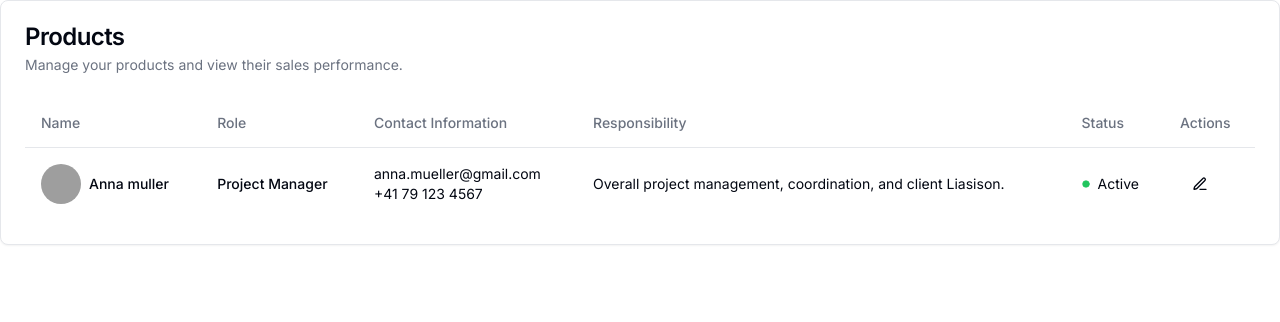
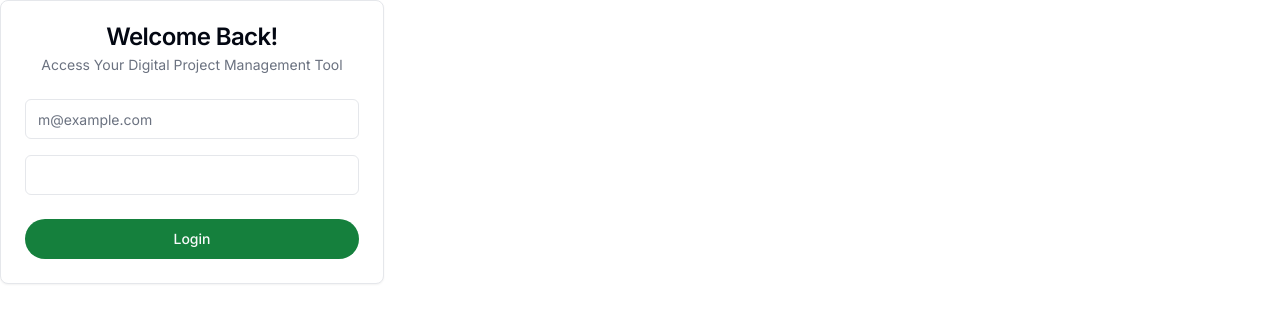
Before and after one commit to ait-varun/Shadcn-components, a Next.js app: page / in a window 1280 px wide. Shown: the top 322 px of the page. Built offline with nearby package versions, Linux system fonts and the light colour scheme; grey boxes are pictures that could not be loaded.

Commit message:
added new form

```diff
--- a/package.json
+++ b/package.json
@@ -9,10 +9,12 @@
     "lint": "next lint"
   },
   "dependencies": {
+    "@hookform/resolvers": "^3.3.4",
     "@radix-ui/react-accordion": "^1.1.2",
     "@radix-ui/react-avatar": "^1.0.4",
     "@radix-ui/react-dialog": "^1.0.5",
     "@radix-ui/react-dropdown-menu": "^2.0.6",
+    "@radix-ui/react-label": "^2.0.2",
     "@radix-ui/react-slot": "^1.0.2",
     "class-variance-authority": "^0.7.0",
     "clsx": "^2.1.0",
@@ -20,10 +22,12 @@
     "next": "14.1.4",
     "react": "^18",
     "react-dom": "^18",
+    "react-hook-form": "^7.51.2",
     "recharts": "^2.12.4",
     "tailwind-merge": "^2.2.2",
     "tailwindcss-animate": "^1.0.7",
-    "vaul": "^0.9.0"
+    "vaul": "^0.9.0",
+    "zod": "^3.22.4"
   },
   "devDependencies": {
     "@types/node": "^20",
--- a/src/app/page.tsx
+++ b/src/app/page.tsx
@@ -5,6 +5,9 @@
 import { Button } from "@/components/ui/button";
 import { Plus } from "lucide-react";
 import Products from "@/components/Products";
+import { Card } from "@/components/ui/card";
+import LoginForm from "@/components/Login-form";
+
 export const accordianListItems: accordianList[] = [
   {
     id: "1",
@@ -34,7 +37,10 @@
         Add New Member
         <Plus className="h-4 w-4 ml-3" />
       </Button> */}
-      <Products />
+      {/* <Products /> */}
+      <div className="">
+        <LoginForm />
+      </div>
       {/* <AccordionTab accordianList={accordianListItems} /> */}
     </>
   );
--- /dev/null
+++ b/src/components/Login-form.tsx
@@ -0,0 +1,41 @@
+"use client";
+
+import { Button } from "@/components/ui/button";
+import {
+  Card,
+  CardContent,
+  CardDescription,
+  CardFooter,
+  CardHeader,
+  CardTitle,
+} from "@/components/ui/card";
+import { Input } from "@/components/ui/input";
+import { Label } from "@/components/ui/label";
+
+export default function LoginForm() {
+  return (
+    <Card className="w-full max-w-sm">
+      <CardHeader>
+        <CardTitle className="text-center">Welcome Back!</CardTitle>
+        <CardDescription className="text-center">
+          Access Your Digital Project Management Tool
+        </CardDescription>
+      </CardHeader>
+      <CardContent className="grid gap-4">
+        <div className="grid gap-2">
+          <Input id="email" type="email" placeholder="m@example.com" required />
+        </div>
+        <div className="grid gap-2">
+          <Input id="password" type="password" required />
+        </div>
+      </CardContent>
+      <CardFooter>
+        <Button
+          className="w-full bg-green-700 rounded-full"
+          variant={"default"}>
+          Login
+        </Button>
+      </CardFooter>
+    </Card>
+  );
+}
--- a/src/components/Products.tsx
+++ b/src/components/Products.tsx
@@ -1,6 +1,5 @@
 "use client";
 
-import Image from "next/image";
 import { LucideEdit3, Circle } from "lucide-react";
 
 import { Badge } from "@/components/ui/badge";
@@ -74,7 +73,7 @@
                 <TableCell>
                   <div className="flex items-center space-x-2">
                     <Circle
-                      className="h-2 w-2 text-green-500"
+                      className="h-3 w-3 text-green-500"
                       fill="currentColor"
                     />
                     <span>Active</span>
--- /dev/null
+++ b/src/components/ui/form.tsx
@@ -0,0 +1,176 @@
+import * as React from "react"
+import * as LabelPrimitive from "@radix-ui/react-label"
+import { Slot } from "@radix-ui/react-slot"
+import {
+  Controller,
+  ControllerProps,
+  FieldPath,
+  FieldValues,
+  FormProvider,
+  useFormContext,
+} from "react-hook-form"
+
+import { cn } from "@/lib/utils"
+import { Label } from "@/components/ui/label"
+
+const Form = FormProvider
+
+type FormFieldContextValue<
+  TFieldValues extends FieldValues = FieldValues,
+  TName extends FieldPath<TFieldValues> = FieldPath<TFieldValues>
+> = {
+  name: TName
+}
+
+const FormFieldContext = React.createContext<FormFieldContextValue>(
+  {} as FormFieldContextValue
+)
+
+const FormField = <
+  TFieldValues extends FieldValues = FieldValues,
+  TName extends FieldPath<TFieldValues> = FieldPath<TFieldValues>
+>({
+  ...props
+}: ControllerProps<TFieldValues, TName>) => {
+  return (
+    <FormFieldContext.Provider value={{ name: props.name }}>
+      <Controller {...props} />
+    </FormFieldContext.Provider>
+  )
+}
+
+const useFormField = () => {
+  const fieldContext = React.useContext(FormFieldContext)
+  const itemContext = React.useContext(FormItemContext)
+  const { getFieldState, formState } = useFormContext()
+
+  const fieldState = getFieldState(fieldContext.name, formState)
+
+  if (!fieldContext) {
+    throw new Error("useFormField should be used within <FormField>")
+  }
+
+  const { id } = itemContext
+
+  return {
+    id,
+    name: fieldContext.name,
+    formItemId: `${id}-form-item`,
+    formDescriptionId: `${id}-form-item-description`,
+    formMessageId: `${id}-form-item-message`,
+    ...fieldState,
+  }
+}
+
+type FormItemContextValue = {
+  id: string
+}
+
+const FormItemContext = React.createContext<FormItemContextValue>(
+  {} as FormItemContextValue
+)
+
+const FormItem = React.forwardRef<
+  HTMLDivElement,
+  React.HTMLAttributes<HTMLDivElement>
+>(({ className, ...props }, ref) => {
+  const id = React.useId()
+
+  return (
+    <FormItemContext.Provider value={{ id }}>
+      <div ref={ref} className={cn("space-y-2", className)} {...props} />
+    </FormItemContext.Provider>
+  )
+})
+FormItem.displayName = "FormItem"
+
+const FormLabel = React.forwardRef<
+  React.ElementRef<typeof LabelPrimitive.Root>,
+  React.ComponentPropsWithoutRef<typeof LabelPrimitive.Root>
+>(({ className, ...props }, ref) => {
+  const { error, formItemId } = useFormField()
+
+  return (
+    <Label
+      ref={ref}
+      className={cn(error && "text-red-500 dark:text-red-900", className)}
+      htmlFor={formItemId}
+      {...props}
+    />
+  )
+})
+FormLabel.displayName = "FormLabel"
+
+const FormControl = React.forwardRef<
+  React.ElementRef<typeof Slot>,
+  React.ComponentPropsWithoutRef<typeof Slot>
+>(({ ...props }, ref) => {
+  const { error, formItemId, formDescriptionId, formMessageId } = useFormField()
+
+  return (
+    <Slot
+      ref={ref}
+      id={formItemId}
+      aria-describedby={
+        !error
+          ? `${formDescriptionId}`
+          : `${formDescriptionId} ${formMessageId}`
+      }
+      aria-invalid={!!error}
+      {...props}
+    />
+  )
+})
+FormControl.displayName = "FormControl"
+
+const FormDescription = React.forwardRef<
+  HTMLParagraphElement,
+  React.HTMLAttributes<HTMLParagraphElement>
+>(({ className, ...props }, ref) => {
+  const { formDescriptionId } = useFormField()
+
+  return (
+    <p
+      ref={ref}
+      id={formDescriptionId}
+      className={cn("text-sm text-gray-500 dark:text-gray-400", className)}
+      {...props}
+    />
+  )
+})
+FormDescription.displayName = "FormDescription"
+
+const FormMessage = React.forwardRef<
+  HTMLParagraphElement,
+  React.HTMLAttributes<HTMLParagraphElement>
+>(({ className, children, ...props }, ref) => {
+  const { error, formMessageId } = useFormField()
+  const body = error ? String(error?.message) : children
+
+  if (!body) {
+    return null
+  }
+
+  return (
+    <p
+      ref={ref}
+      id={formMessageId}
+      className={cn("text-sm font-medium text-red-500 dark:text-red-900", className)}
+      {...props}
+    >
+      {body}
+    </p>
+  )
+})
+FormMessage.displayName = "FormMessage"
+
+export {
+  useFormField,
+  Form,
+  FormItem,
+  FormLabel,
+  FormControl,
+  FormDescription,
+  FormMessage,
+  FormField,
+}
--- /dev/null
+++ b/src/components/ui/input.tsx
@@ -0,0 +1,25 @@
+import * as React from "react"
+
+import { cn } from "@/lib/utils"
+
+export interface InputProps
+  extends React.InputHTMLAttributes<HTMLInputElement> {}
+
+const Input = React.forwardRef<HTMLInputElement, InputProps>(
+  ({ className, type, ...props }, ref) => {
+    return (
+      <input
+        type={type}
+        className={cn(
+          "flex h-10 w-full rounded-md border border-gray-200 bg-white px-3 py-2 text-sm ring-offset-white file:border-0 file:bg-transparent file:text-sm file:font-medium placeholder:text-gray-500 focus-visible:outline-none focus-visible:ring-2 focus-visible:ring-gray-950 focus-visible:ring-offset-2 disabled:cursor-not-allowed disabled:opacity-50 dark:border-gray-800 dark:bg-gray-950 dark:ring-offset-gray-950 dark:placeholder:text-gray-400 dark:focus-visible:ring-gray-300",
+          className
+        )}
+        ref={ref}
+        {...props}
+      />
+    )
+  }
+)
+Input.displayName = "Input"
+
+export { Input }
--- /dev/null
+++ b/src/components/ui/label.tsx
@@ -0,0 +1,26 @@
+"use client"
+
+import * as React from "react"
+import * as LabelPrimitive from "@radix-ui/react-label"
+import { cva, type VariantProps } from "class-variance-authority"
+
+import { cn } from "@/lib/utils"
+
+const labelVariants = cva(
+  "text-sm font-medium leading-none peer-disabled:cursor-not-allowed peer-disabled:opacity-70"
+)
+
+const Label = React.forwardRef<
+  React.ElementRef<typeof LabelPrimitive.Root>,
+  React.ComponentPropsWithoutRef<typeof LabelPrimitive.Root> &
+    VariantProps<typeof labelVariants>
+>(({ className, ...props }, ref) => (
+  <LabelPrimitive.Root
+    ref={ref}
+    className={cn(labelVariants(), className)}
+    {...props}
+  />
+))
+Label.displayName = LabelPrimitive.Root.displayName
+
+export { Label }
```
Also changed, not shown: 1 other file (tests, documents, lock files or other folders).
